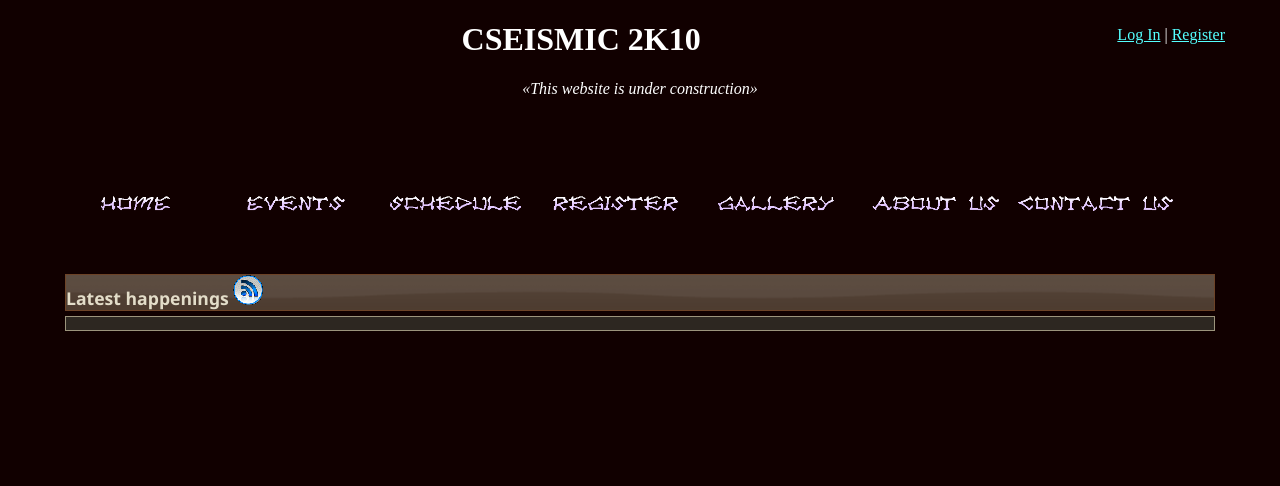
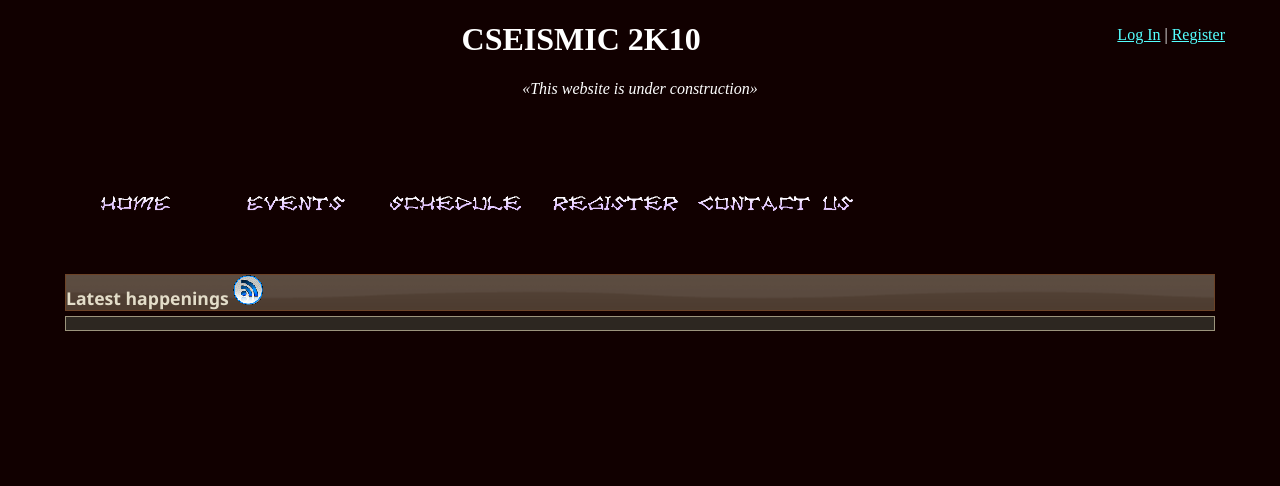
Before and after one commit to justjkk/cseismic2kx, a Django app: template templates/index.html in a window 1280 px wide. Shown: the top 486 px of the page. Run offline with Django 3.2, Linux system fonts and the light colour scheme; the template is opened without the code that fills it, so the values that code supplies are empty.

Commit message:
Removed separate pages for Gallery and About Us

```diff
--- a/templates/richbase.html
+++ b/templates/richbase.html
@@ -35,8 +35,6 @@
             <a href="/events"><img src="{{ MEDIA_URL }}/images/menu/Events.gif" alt="{{ MEDIA_URL }}/images/menu/Events.png"></a>
             <a href="/schedule"><img src="{{ MEDIA_URL }}/images/menu/Schedule.gif" alt="{{ MEDIA_URL }}/images/menu/Schedule.png"></a>
             <a href="/account/signup"><img src="{{ MEDIA_URL }}/images/menu/Register.gif" alt="{{ MEDIA_URL }}/images/menu/Register.png"></a>
-            <a href="/gallery"><img src="{{ MEDIA_URL }}/images/menu/Gallery.gif" alt="{{ MEDIA_URL }}/images/menu/Gallery.png"></a>
-            <a href="/about"><img src="{{ MEDIA_URL }}/images/menu/About.gif" alt="{{ MEDIA_URL }}/images/menu/About.png"></a>
             <a href="/contact"><img src="{{ MEDIA_URL }}/images/menu/Contact.gif" alt="{{ MEDIA_URL }}/images/menu/Contact.png"></a>
         </div>
         <br>
@@ -50,7 +48,6 @@
             <a href="/events">Events</a> |
             <a href="/schedule">Schedule</a> |
             <a href="/contact">Contact Us</a> |
-            <a href="/about">About Us</a> |
             <a href="/sitemap">Sitemap</a>
         </div>
         <div class="license">
```
